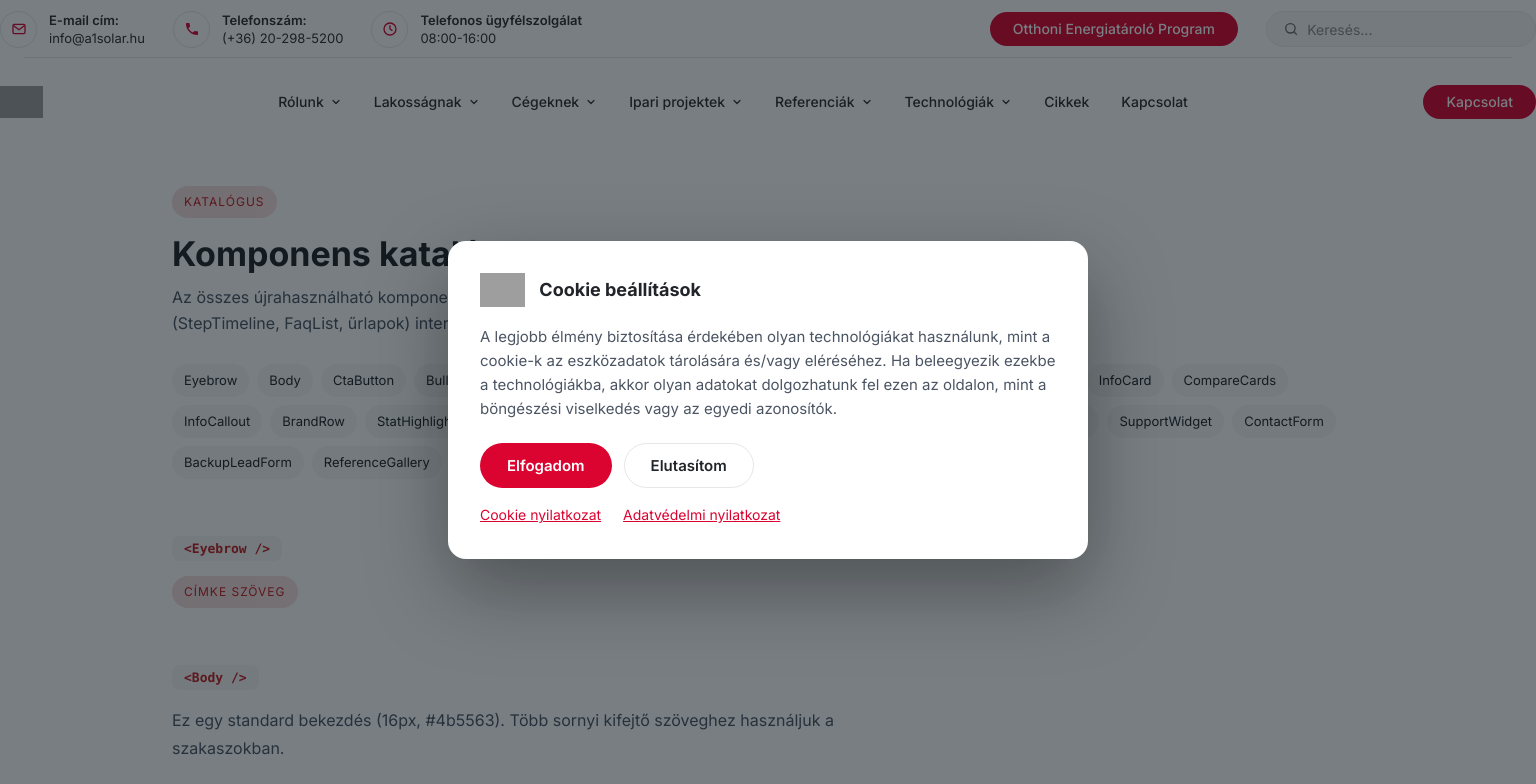
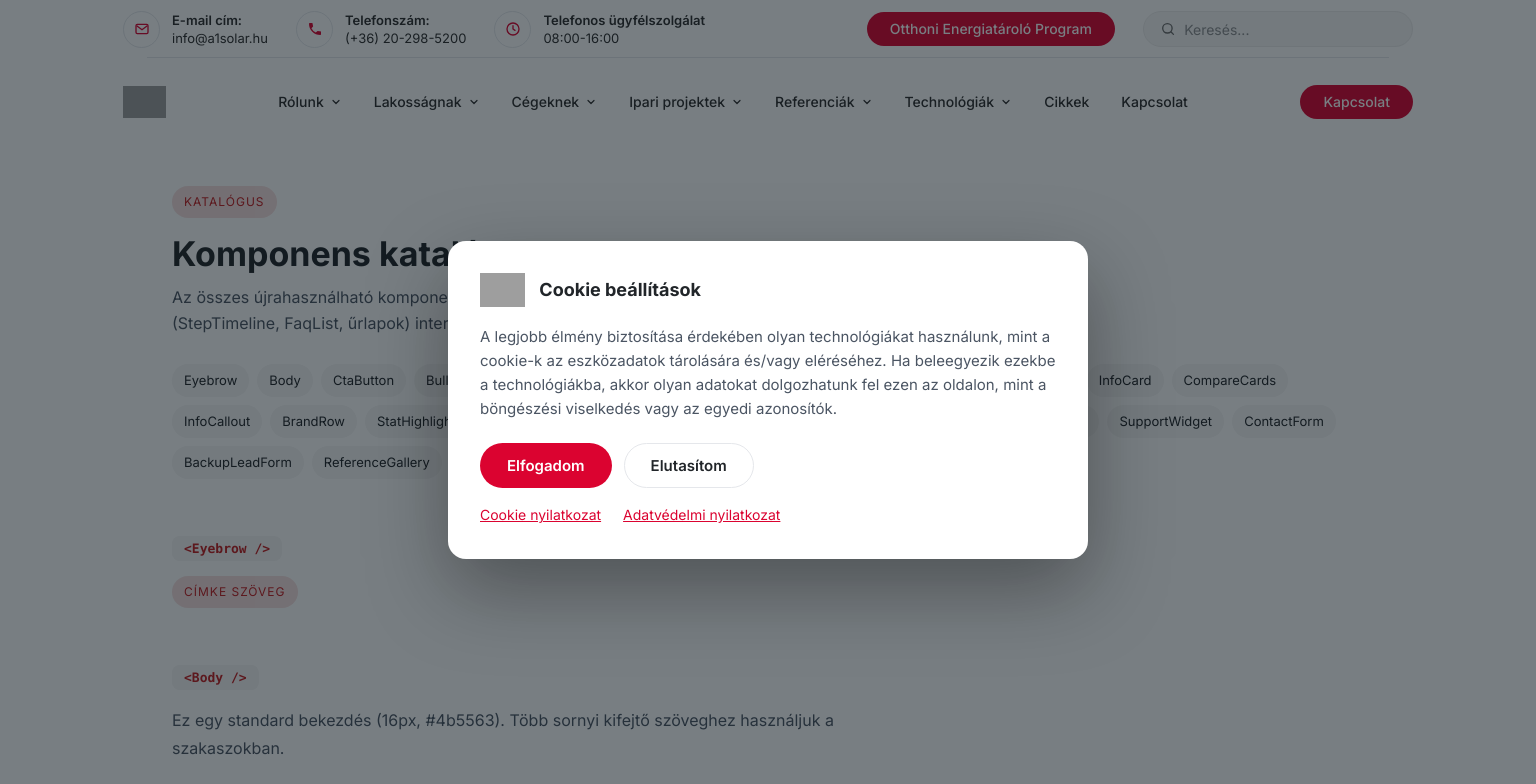
Before and after one commit to Enklo365/Weboldalak-A1solar.hu-v3, a Next.js app: page /komponensek in a window 1536 px wide. Shown: the top 784 px of the page. Built offline with nearby package versions, Linux system fonts and the light colour scheme; grey boxes are pictures that could not be loaded.

Commit message:
fix: constrain homepage hero width

```diff
--- a/src/app/globals.css
+++ b/src/app/globals.css
@@ -567,7 +567,7 @@ img {
 @media (min-width: 1440px) {
   .topbar .container,
   .mainbar .container {
-    max-width: 1614px;
+    max-width: 1290px;
     padding-inline: 0;
   }
 }
--- a/src/components/home/HomeHero.tsx
+++ b/src/components/home/HomeHero.tsx
@@ -100,7 +100,7 @@ const HeroPhoto = () => (
 /**
  * Homepage hero — native reproduction of the a1solar.hu WordPress hero.
  *
- * Desktop (≥lg): a max-1614px band with the original 1434/571 shape ratio,
+ * Desktop (≥lg): a max-1290px band with the original 1434/571 shape ratio,
  * matching the live WordPress hero at wide desktop sizes. It contains the shaped
  * `HeroPhoto`, left-dark gradient, headline bottom-left, and the three service
  * cards nesting into the notch.
@@ -116,7 +116,7 @@ export function HomeHero() {
       {/* aspect-ratio (not a fixed 571px height) keeps the photo crop identical
           at every width — otherwise narrow viewports crop less off the top and
           the image's sky shows as empty space above the subject. */}
-      <div className="mx-auto hidden w-full max-w-[1614px] lg:block">
+      <div className="mx-auto hidden w-full max-w-[1290px] lg:block">
         <div className="relative w-full" style={{ aspectRatio: "1434 / 571" }}>
         {/* Shaped photo (clip-path + real <img>) */}
         <HeroPhoto />
@@ -247,7 +247,7 @@ export function HomeHero() {
       {/* Company intro — aligned to the hero image's left edge (~10px) and, on
           desktop, vertically centred in the band-bottom → cards-bottom gap
           (the cards overhang the hero mask by ~106px). */}
-      <div className="mx-auto flex w-full max-w-[1614px] items-center px-3 lg:min-h-[118px]">
+      <div className="mx-auto flex w-full max-w-[1290px] items-center px-3 lg:min-h-[118px]">
         <p className="mt-10 max-w-md text-[var(--ink-soft)] lg:mt-0">{HERO.intro}</p>
       </div>
     </section>
```
